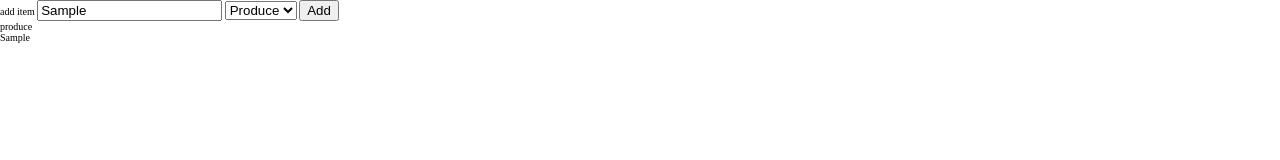
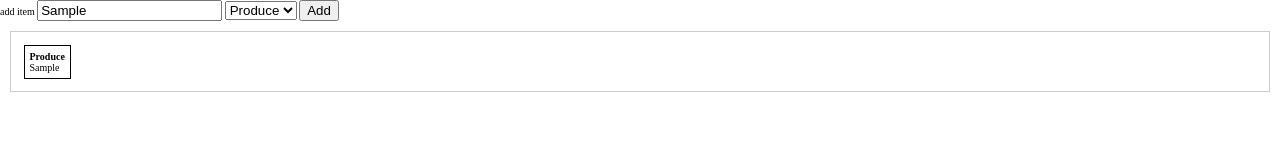
Before and after one commit to lorimccaskill/grocery-list, a plain HTML site: page index.html in a window 1280 px wide. Both pictures are taken after typing "Sample" into the empty fields and a click on the button "Add". Drawn offline with Linux system fonts and the light colour scheme.

Commit message:
make group name appear as first <li>; basic styles added for lists

```diff
--- a/add-items.js
+++ b/add-items.js
@@ -3,14 +3,18 @@
 function createGroup(name) {
     var dynamicList = document.getElementById('list-display');
     var newGroup = document.createElement('ul');
+    var groupName = document.createElement('li');
+
     newGroup.id = name + '-list';
-    newGroup.innerHTML = (name);
+    groupName.innerHTML = (name);
+    newGroup.appendChild(groupName);
     dynamicList.appendChild(newGroup);
 }
 
 function addListItem(item, type) {
     var listGroup = document.getElementById(type + '-list');
     var listItem = document.createElement('li');
+
     listItem.innerHTML = (item);
     listGroup.appendChild(listItem);
 }
--- a/main.css
+++ b/main.css
@@ -2,14 +2,40 @@
 html {
   font-size: 10px;
 }
+
 body {
   margin: 0;
 }
+
 h1, h2, h3, h4, h5, h6, p, a, ul, ol, li {
   margin: 0;
   padding: 0;
 }
+
 a, a:hover, a:visited, a:active {
   text-decoration: none;
 }
 /*END override browser defaults*/
+
+#list-display {
+	margin: 1rem;
+	padding: 0.5rem;
+	border: solid 1px #ccc;
+}
+
+#list-display ul {
+	display: inline-block;
+	margin: 0.75rem;
+	padding: 0.5rem;
+	border: solid 1px #000;
+	vertical-align: top;
+}
+
+#list-display ul li {
+	list-style: none;
+}
+
+#list-display ul li:first-of-type {
+	font-weight: bold;
+	text-transform: capitalize;
+}
```
